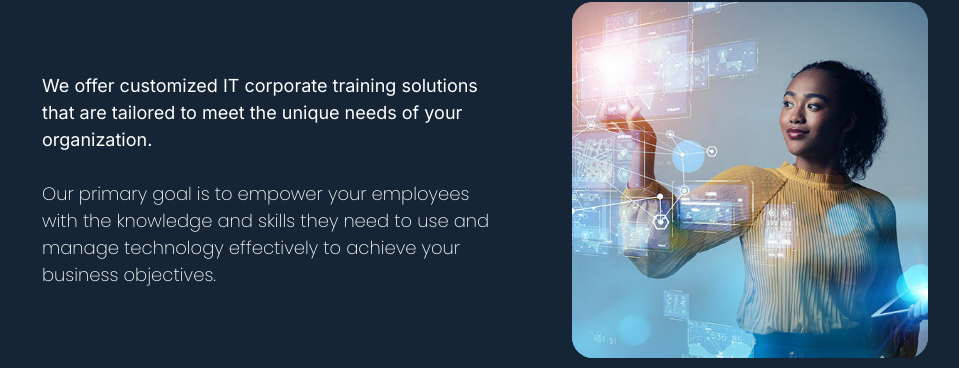
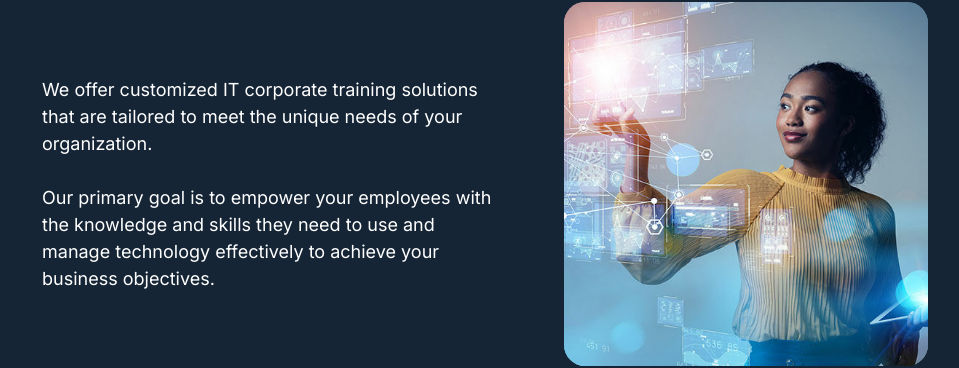
Before and after one commit to Xanderyeng/teqihub, a React (Vite) app: page /corporate in a window 1280 px wide. Shown: the part 1198-1566 px from the top of the page, without its empty margins (160-1119 px from the left). Built offline with nearby package versions, Linux system fonts and the light colour scheme.

Commit message:
small tweak on corp page

```diff
--- a/src/pages/Corporate/Corporate.jsx
+++ b/src/pages/Corporate/Corporate.jsx
@@ -81,7 +81,7 @@ export const Corporate = ({ scrollToId }) => {
           <div className="flex flex-row gap-4 items-center rounded-21 pt-32 ">
             <div>
               <p className='font-white w-[90%] pl-4 font-extralight font-inter text-[1.8rem]' >
-              We offer customized IT corporate training solutions that are tailored to meet the unique needs of your organization.  <br/><br/> <p> Our primary goal is to empower your employees with the knowledge and skills they need to use and manage technology effectively to achieve your business objectives.</p>
+              We offer customized IT corporate training solutions that are tailored to meet the unique needs of your organization. <br/><br/> Our primary goal is to empower your employees with the knowledge and skills they need to use and manage technology effectively to achieve your business objectives.
               </p>
             </div>
             <div className=" flex items-center justify-center w-[500x] h-[] bg-corp1 rounded-21 rotate- bg-100% ">
```
